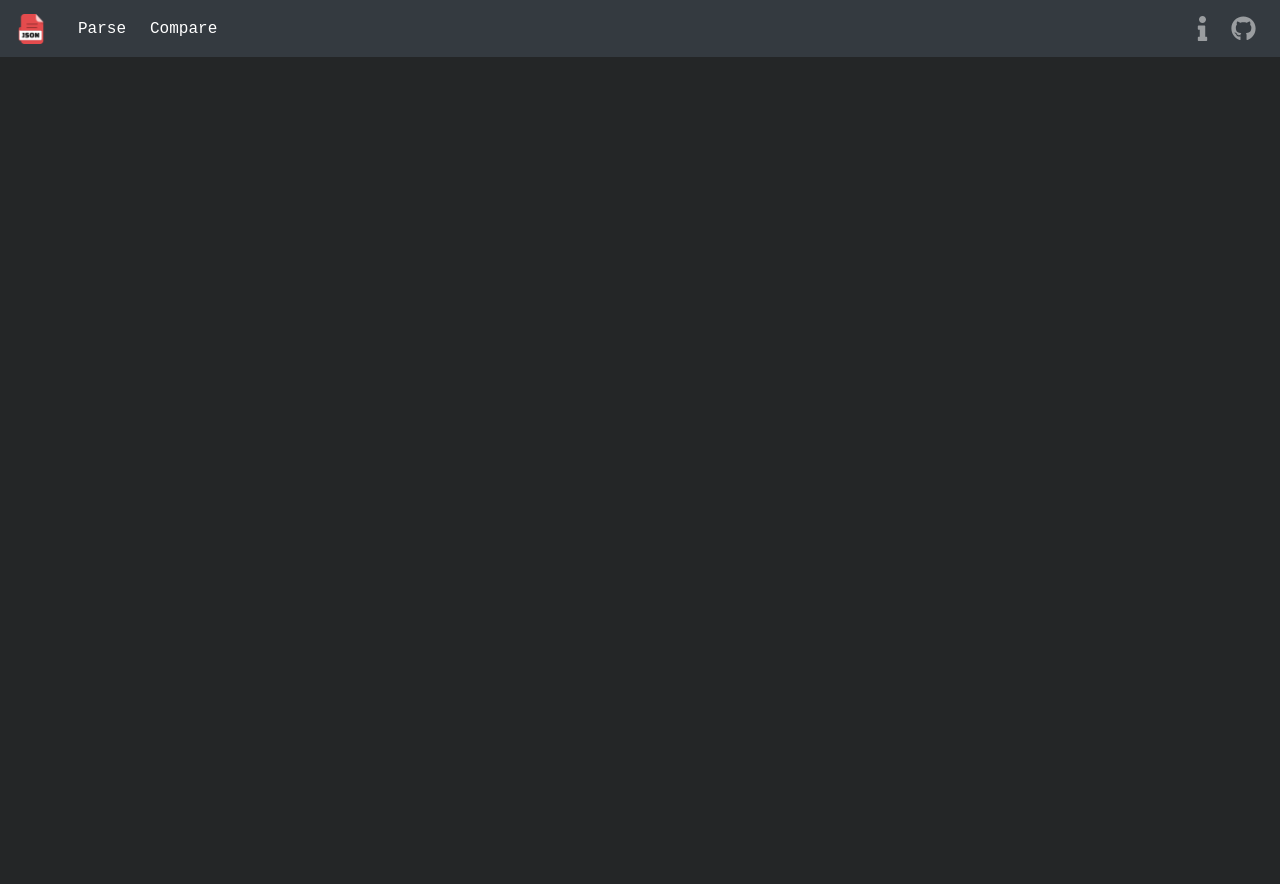
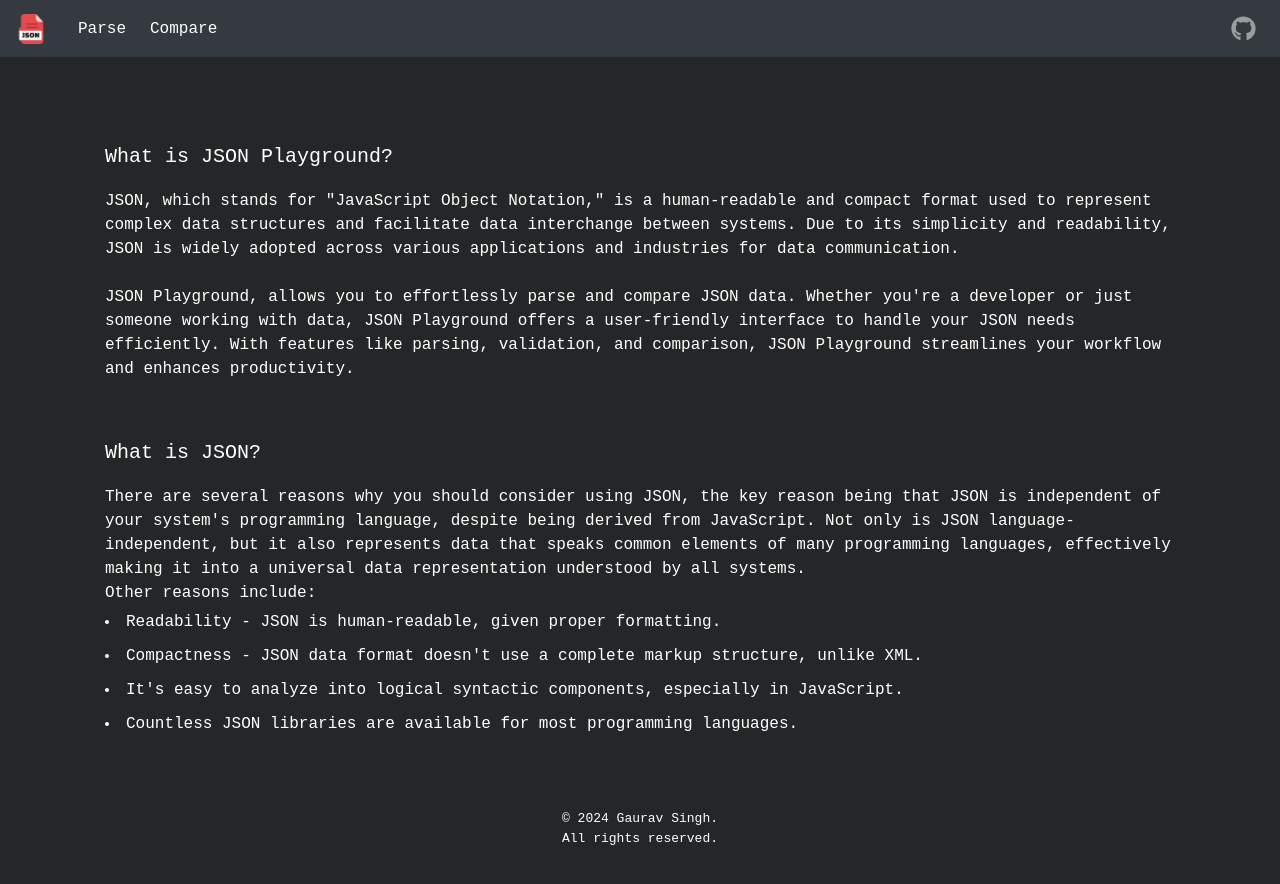
Before and after one commit to Vignan18/json-playground, a React (Create React App) app: page / in a window 1280 px wide. Before the commit this address had no page. Shown: the top 884 px of the page. Before the commit the page ends 800 px from the top, so only its background shows below. Built offline with nearby package versions, Linux system fonts and the light colour scheme.

Commit message:
Minor changes.

```diff
--- a/src/App.js
+++ b/src/App.js
@@ -11,9 +11,9 @@ function App() {
     <Router>
       <Header />
       <Routes>
+        <Route path="/" element={<About />} />
         <Route path="/parse" element={<Parse />} />
         <Route path="/compare" element={<Compare />} />
-        <Route path="/about" element={<About />} />
       </Routes>
       {/* <Footer /> */}
     </Router>
--- a/src/components/Header/Header.js
+++ b/src/components/Header/Header.js
@@ -29,9 +29,6 @@ const Header = () => {
           <Nav.Link as={Link} to="/compare" onClick={() => handleClick('/compare')} className={`custom-nav-link ${selected === '/compare' ? 'active' : ''}`}>Compare</Nav.Link>
         </Nav>
         <Nav>
-          <Nav.Link className='social-icon' as={Link} to="/about" onClick={() => handleClick('/about')}>
-            <FaInfo size={25} />
-          </Nav.Link>
           <Nav.Link className='social-icon' href="https://github.com/gaurav-7-7/json-playground" target="_blank" rel="noopener noreferrer">
             <FaGithub size={25} />
           </Nav.Link>
```
